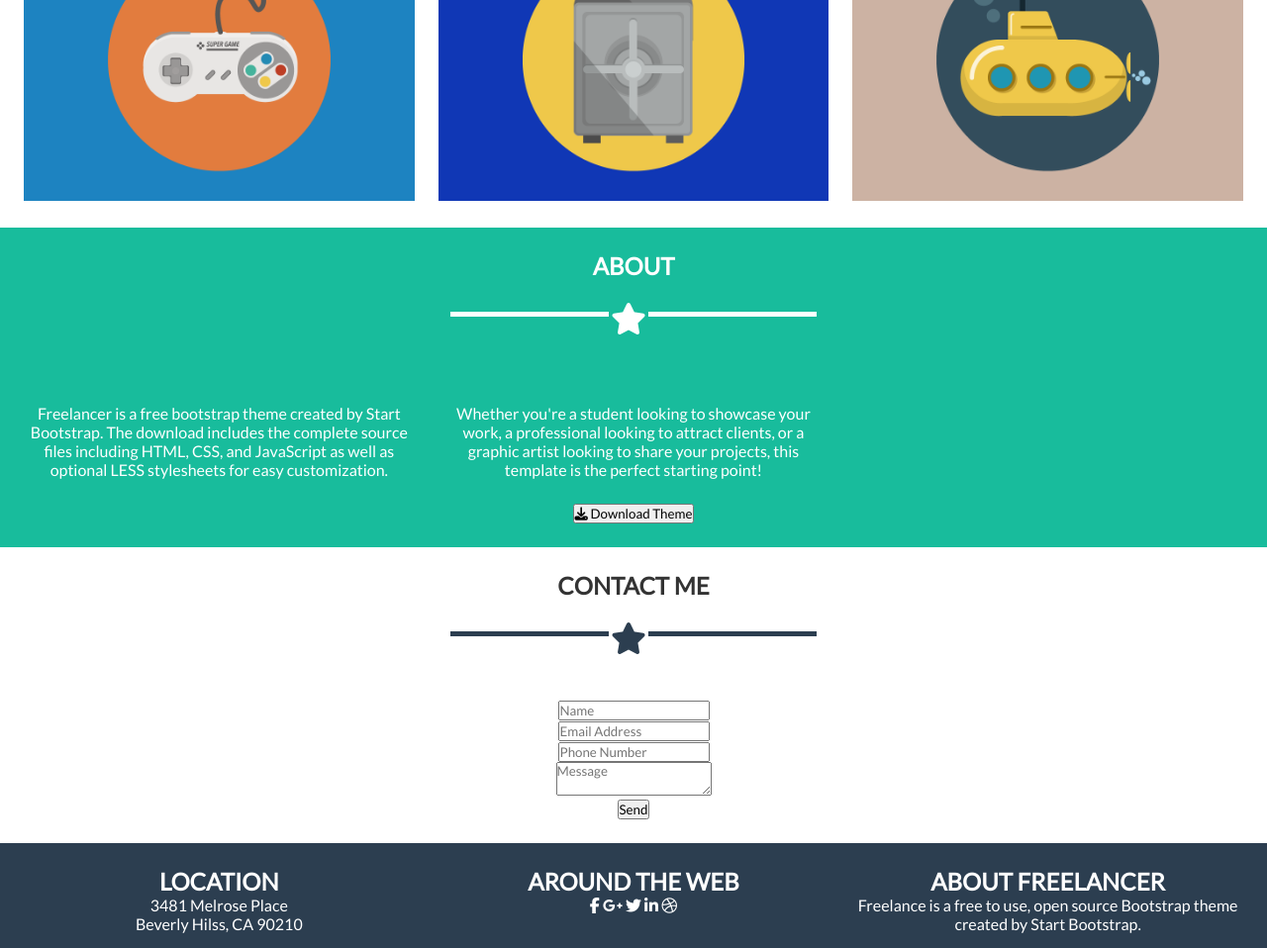
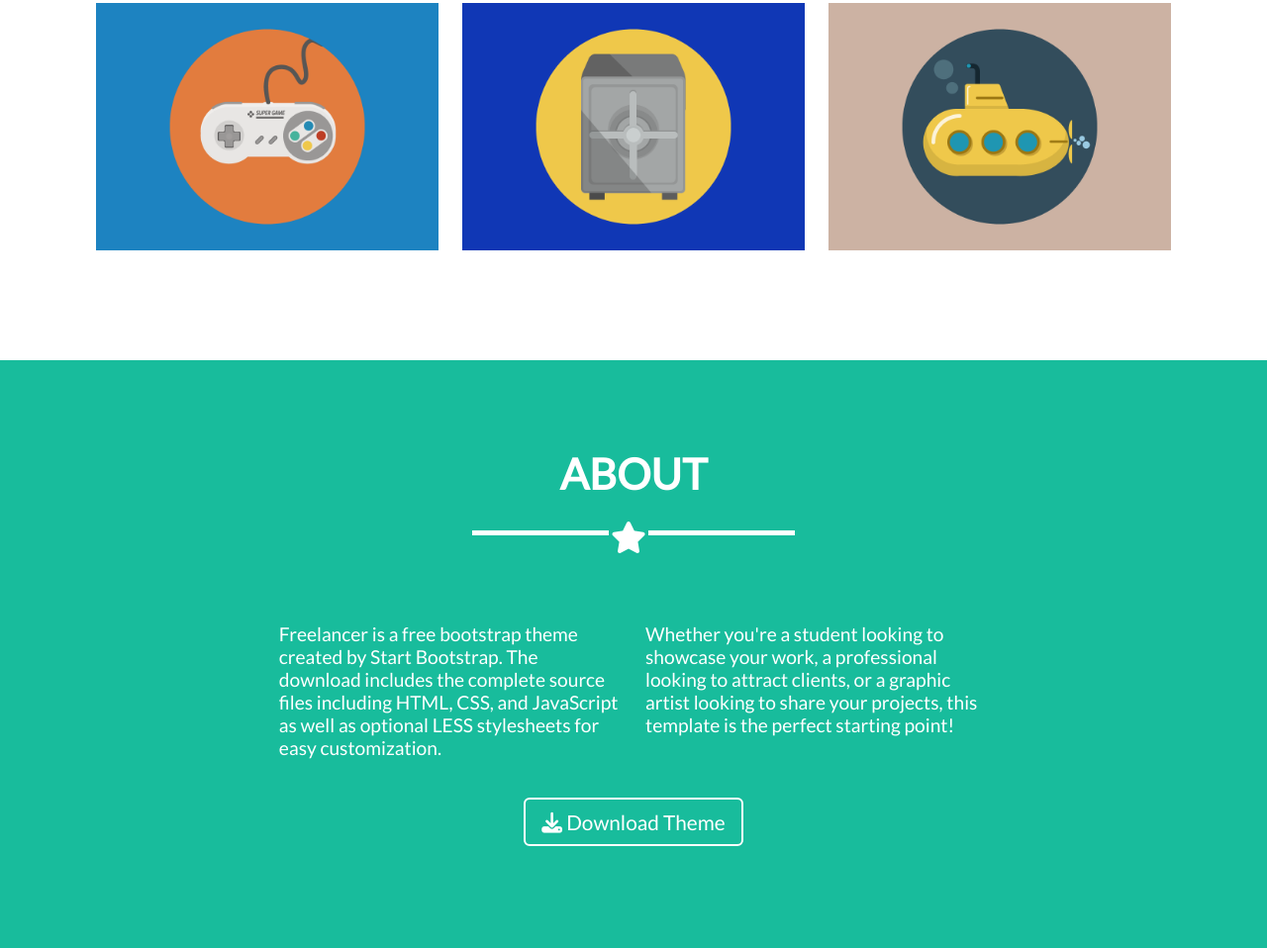
Before and after one commit to vanegarciay/freelancer-laboratoria, a plain HTML site: page index.html in a window 1280 px wide. Shown: the part 1215-2173 px from the top of the page at 99% size. Drawn offline with Linux system fonts and the light colour scheme.

Commit message:
arreglos en css

```diff
--- a/css/common.css
+++ b/css/common.css
@@ -44,4 +44,9 @@
 
 .titulo {
     padding-bottom: 2em;
+    margin-top: 4em;
 }
+
+.titulo h1 {
+    font-size: 2.7em;
+}
--- a/css/main.css
+++ b/css/main.css
@@ -101,8 +101,14 @@
 
 /* ESTILOS GENERALES */
 
+nav, header, section, footer {
+    padding-left: 5.3em !important;
+    padding-right: 5.3em !important;
+}
+
 nav#barra_menu {
-    padding: 1.5em 3em;
+    padding-top: 1.5em;
+    padding-bottom: 1.5em;
     background-color: #2C3E50;
     color: white;
     position: fixed;
@@ -117,6 +123,7 @@ nav#barra_menu {
 
 header {
     margin-top: 6.5em;
+    padding-bottom: 4.8em !important;
     background-color: #18BC9C;
     color: white;
 }
@@ -126,14 +133,23 @@ header img {
     margin-bottom: 1em;
 }
 
-header .titulo h1 {
+header h1 {
+    padding-top: 0;
     font-size: 4em;
     font-weight: bold;
+}
+
+section {
+    padding-bottom: 6em !important;
 }
 
 #about {
     background-color: #18BC9C;
     color: white;
+}
+
+#about p {
+    font-size: 1.2em;
 }
 
 #section-social {
@@ -211,6 +227,27 @@ div#enlaces_menu a:hover {
   min-width: 290px;
 }
 
+#boton_descargas button {
+    color: #fff;
+    font-size: 20px;
+    border: 2px solid #fff;
+    background: 0 0;
+    /*transition: all .3s ease-in-out;*/
+    margin-top: 15px;
+    padding: 10px 16px;
+    font-size: 1.3em;
+    border-radius: 6px;
+    text-align: center;
+    vertical-align: middle;
+    cursor: pointer;
+}
+
+#boton_descargas button:hover {
+    background-color: whitesmoke;
+    color: #18bc9c;
+    transition: 0.8s;
+}
+
 
 /*
 #menu {
--- a/index.html
+++ b/index.html
@@ -17,16 +17,16 @@
                 <h1>START BOTSTRAP</h1>
             </div>
             <div class="col-6" id="enlaces_menu">
-                <a href="#">PORTFOLIO</a>
-                <a href="#">ABOUT</a>
-                <a href="#">CONTACT</a>
+                <a href="#portfolio">PORTFOLIO</a>
+                <a href="#about">ABOUT</a>
+                <a href="#contact">CONTACT</a>
             </div>
         </nav>
         <!--header con monachito-->
         <header class="row col-12">
             <div class="col-12 center">
                 <img src="assets/images/profile.png" alt="imagencentro">
-                <div class="titulo">
+                <div>
                     <h1>START BOOTSTRAP</h1>
                     <div class="linea-estrella-blanca"></div>
                 </div>
@@ -34,7 +34,7 @@
             </div>
         </header>
         <!--seccion de imagenes-->
-        <section class="row col-12">
+        <section class="row col-12" id="portfolio" >
             <div class="titulo center gris">
                 <h1>PORTFOLIO</h1>
                 <div class="linea-estrella-negra gris-claro"></div>
@@ -68,29 +68,33 @@
                     <div class="linea-estrella-blanca"></div>
                 </div>
             </div>
-            <div class="col-4 center">
+            <div class="col-2 center">
+            </div>
+            <div class="col-4">
                 <p>Freelancer is a free bootstrap theme created by Start Bootstrap. The download includes the complete source files including HTML, CSS, and JavaScript as well as optional LESS stylesheets for easy customization.</p>
             </div>
-            <div class="col-4 center">
+            <div class="col-4">
                 <p>Whether you're a student looking to showcase your work, a professional looking to attract clients, or a graphic artist looking to share your projects, this template is the perfect starting point!</p>
             </div>
-            <div class="col-12 center">
+            <div class="col-2 center">
+            </div>
+            <div class="col-12 center" id="boton_descargas">
                 <button type="button" class="button"><i class="fa fa-download" aria-hidden="true"></i> Download Theme</button>
             </div>
         </section>
         <!--seccion de formulario-->
-        <section class="row col-12">
+        <section class="row col-12" id="contact">
             <div class="col-12 center">
                 <div class="titulo gris">
                     <h1>CONTACT ME</h1>
                     <div class="linea-estrella-negra"></div>
                 </div>
                 <form >
-                    <input  type="text" placeholder="Name" required title="Please enter your name"><br>
-                    <input type="text" placeholder="Email Address" required title="Please enter your Email address"><br>
-                    <input type="text" placeholder="Phone Number" required title="Please enter your phone number"><br>
-                    <textarea rows="" cols="" placeholder="Message" required title="Please enter your message"></textarea><br>
-                    <button type="button" class="button-contacto">Send</button>
+                    <input type="text" placeholder="Name" title="Please enter your name" required><br>
+                    <input type="email" name="email" placeholder="Email Address" title="Please enter your Email address" required><br>
+                    <input type="tel" name="tel" placeholder="Phone Number" title="Please enter your phone number" required><br>
+                    <textarea rows="" cols="" placeholder="Message" required></textarea><br>
+                    <button type="button" class="btn button-contacto">Send</button>
                 </form>
             </div>
         </section>
```
